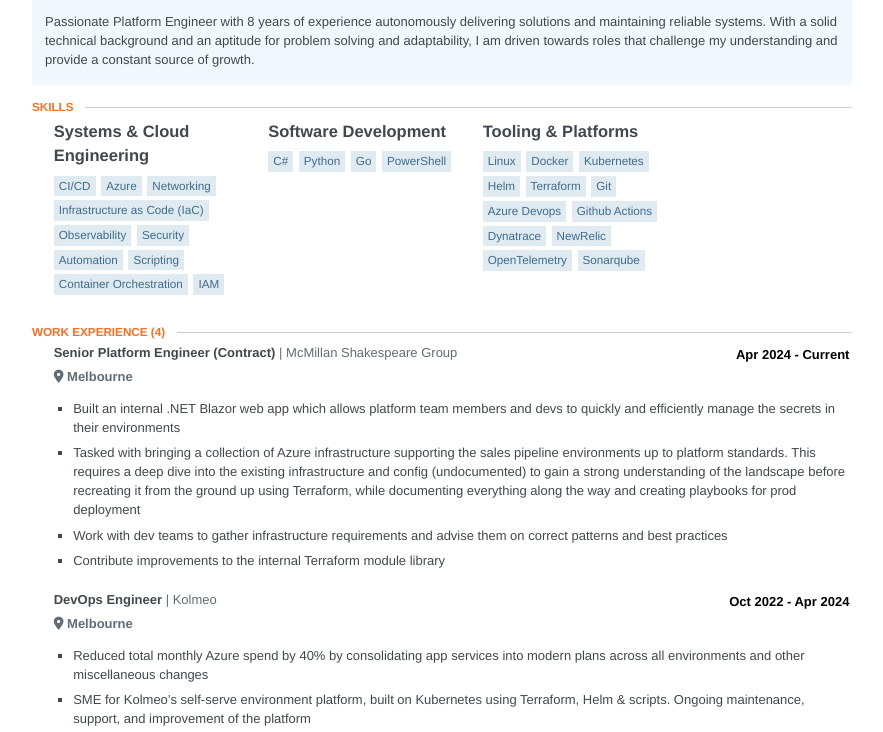
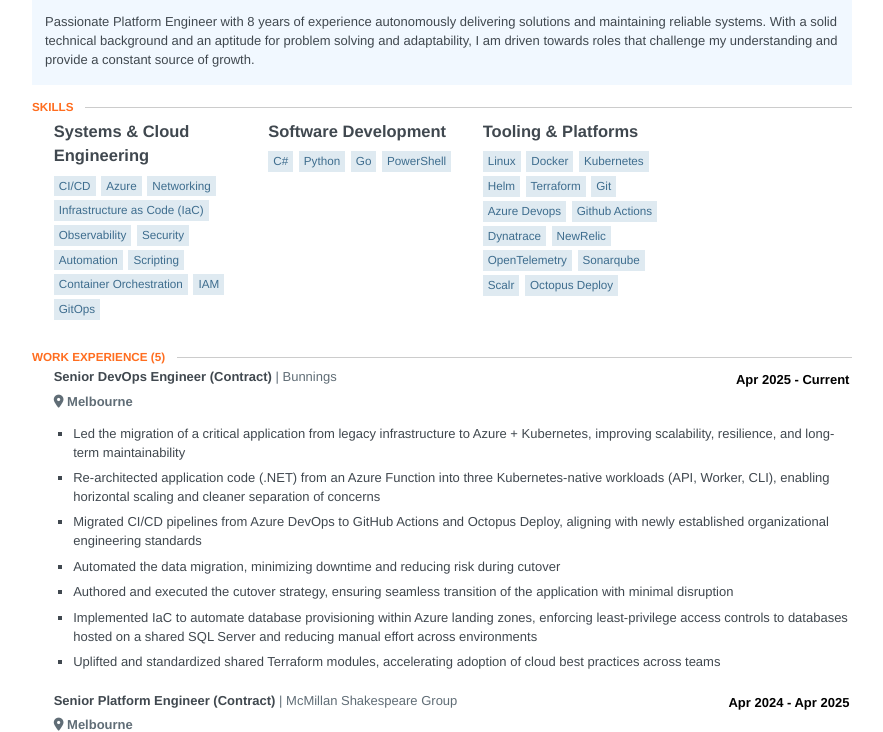
Before and after one commit to magicmatteo/resume, a plain HTML site: page index.html in a window 1280 px wide. Shown: the part 225-957 px from the top of the page, without its empty margins (198-1081 px from the left). Drawn offline with Linux system fonts and the light colour scheme.

Commit message:
Deploying to gh-pages from @ magicmatteo/resume@f3962a75a3f29c4cd93e02959d878763f31183be 🚀

```diff
--- a/index.html
+++ b/index.html
@@ -876,6 +876,7 @@
             <li>Scripting</li>
             <li>Container Orchestration</li>
             <li>IAM</li>
+            <li>GitOps</li>
           </ul>
         </div>
         <div class="item">
@@ -906,13 +907,15 @@
             <li>NewRelic</li>
             <li>OpenTelemetry</li>
             <li>Sonarqube</li>
+            <li>Scalr</li>
+            <li>Octopus Deploy</li>
           </ul>
         </div>
       </section>
     </section>
     <section class="section">
       <header>
-        <h2 class='section-title'>Work Experience <span class="item-count">(4)</span></h2>
+        <h2 class='section-title'>Work Experience <span class="item-count">(5)</span></h2>
       </header>
 
       <section id="work">
@@ -920,8 +923,35 @@
 
             <header class="clear">
               <div class="date">
+                <span class="startDate">Apr 2025</span>
+                <span class="endDate">- Current</span>
+              </div>
+              <div class="position">Senior DevOps Engineer (Contract)</div>
+                <div class="company">Bunnings</div>
+            </header>
+
+          <span class="location">
+            <span class="fa-solid fa-location-dot"></span>
+            Melbourne
+          </span>
+           <div class="item" id="work-item">
+            <ul class="highlights">
+              <li><p><p>Led the migration of a critical application from legacy infrastructure to Azure + Kubernetes, improving scalability, resilience, and long-term maintainability</p></p></li>
+              <li><p><p>Re-architected application code (.NET) from an Azure Function into three Kubernetes-native workloads (API, Worker, CLI), enabling horizontal scaling and cleaner separation of concerns</p></p></li>
+              <li><p><p>Migrated CI/CD pipelines from Azure DevOps to GitHub Actions and Octopus Deploy, aligning with newly established organizational engineering standards</p></p></li>
+              <li><p><p>Automated the data migration, minimizing downtime and reducing risk during cutover</p></p></li>
+              <li><p><p>Authored and executed the cutover strategy, ensuring seamless transition of the application with minimal disruption</p></p></li>
+              <li><p><p>Implemented IaC to automate database provisioning within Azure landing zones, enforcing least-privilege access controls to databases hosted on a shared SQL Server and reducing manual effort across environments</p></p></li>
+              <li><p><p>Uplifted and standardized shared Terraform modules, accelerating adoption of cloud best practices across teams</p></p></li>
+            </ul>
+          </div>
+        </section>
+        <section class="work-item">
+
+            <header class="clear">
+              <div class="date">
                 <span class="startDate">Apr 2024</span>
-                <span class="endDate">- Current</span>
+                <span class="endDate">- Apr 2025</span>
               </div>
               <div class="position">Senior Platform Engineer (Contract)</div>
                 <div class="company">McMillan Shakespeare Group</div>
```
